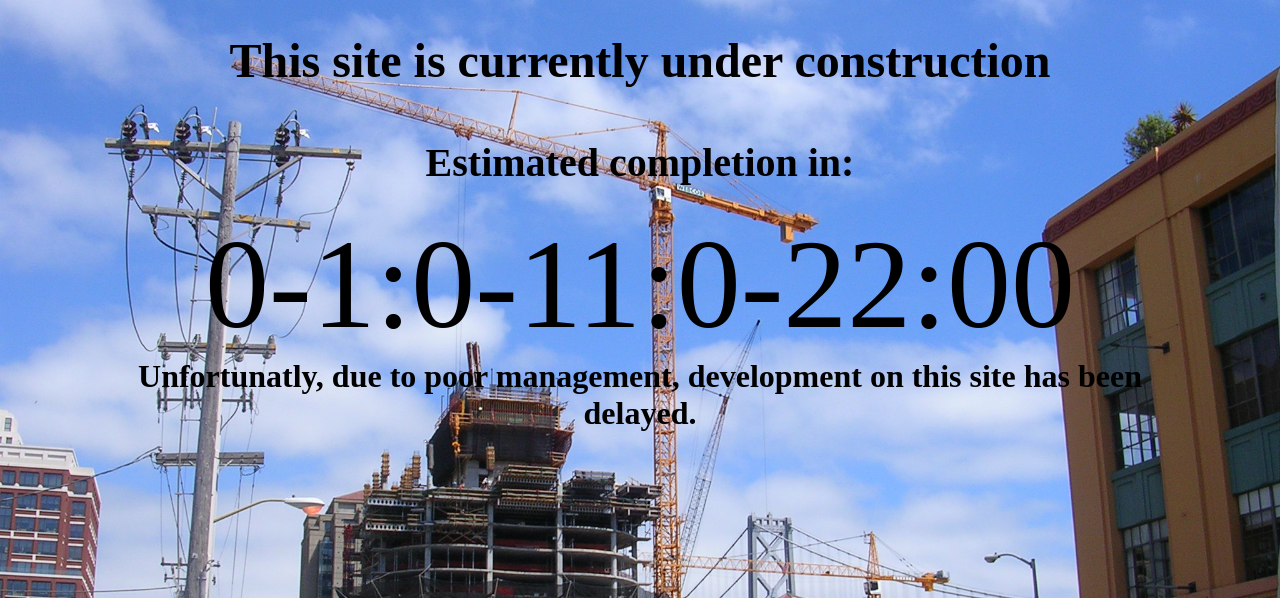
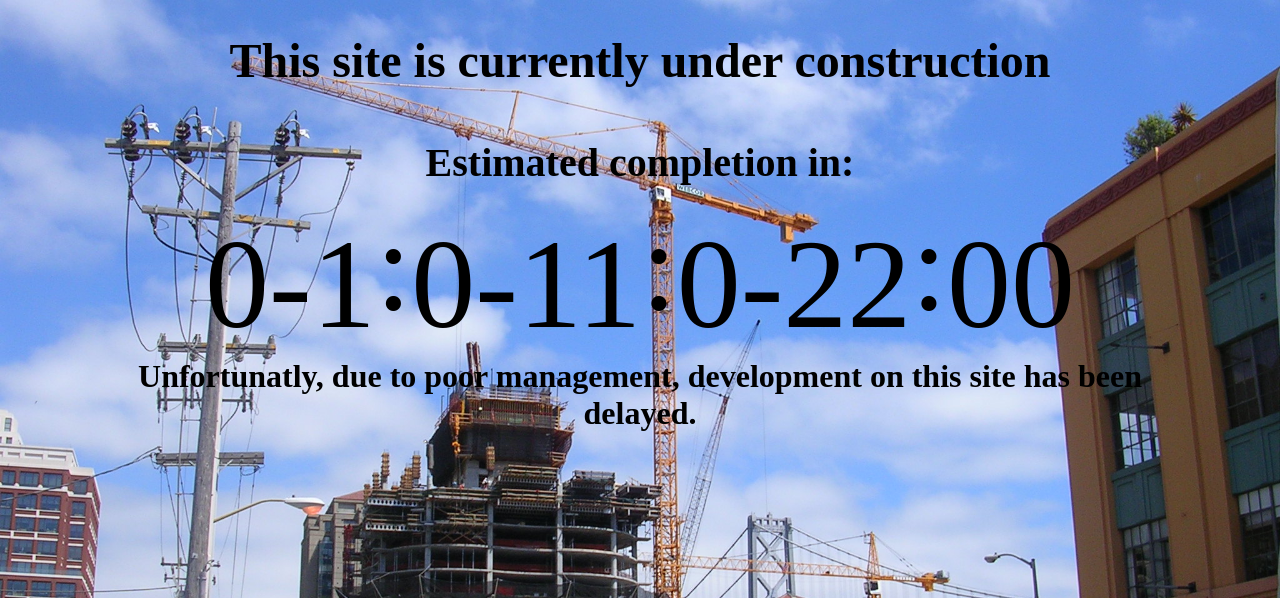
Before and after one commit to kalkins/personal_website, a Django app: template construction/templates/construction/index.html in a window 1280 px wide. Shown: the top 598 px of the page. Run offline with Django 3.2, Linux system fonts and the light colour scheme; the template is opened without the code that fills it, so the values that code supplies are empty; some libraries are stand-ins or nearby versions.

Commit message:
Fixed the vertical position of the colons in the countdown on the 'Under construction' page.

```diff
--- a/construction/static/construction/script.js
+++ b/construction/static/construction/script.js
@@ -49,12 +49,19 @@
     return [days_string, hours_string, minutes_string, seconds_string, days, hours, minutes, seconds];
 }
 
+function print(days, hours, minutes, seconds) {
+    $("#days").text(days);
+    $("#hours").text(hours);
+    $("#minutes").text(minutes);
+    $("#seconds").text(seconds);
+}
+
 function rewind() {
     if (speed < 2000000) {
         speed = speed*(1.01 + speed/50000);
     }
-    var diff = get_diff(current)
-    $("#clock").text(diff[0]+":"+diff[1]+":"+diff[2]+":"+diff[3]);
+    var diff = get_diff(current);
+    print(diff[0], diff[1], diff[2], diff[3]);
     if (current.diff(date, "milliseconds") < -speed) {
         current.add(speed, "milliseconds");
         window.setTimeout(rewind, 50);
@@ -73,7 +80,7 @@
     window.setInterval(function() {
         if (!rewinding) {
             var diff = get_diff(date);
-            $("#clock").text(diff[0]+":"+diff[1]+":"+diff[2]+":"+diff[3]);
+            print(diff[0], diff[1], diff[2], diff[3]);
 
             if (diff[4] <= 0 && diff[5] <= 0 && diff[6] <= 0 && diff[7] <= 0) {
                 rewinding = true;
--- a/construction/static/construction/style.css
+++ b/construction/static/construction/style.css
@@ -33,10 +33,18 @@
     text-align: center;
 }
 
-#clock {
+#clock_wrapper {
     padding-top: 2%;
     display: table;
     margin: 0 auto;
+}
+
+.clock, .colon {
     font-size: 800%;
     color: black;
 }
+
+.colon {
+    position: relative;
+    top: -0.14em;
+}
--- a/construction/templates/construction/index.html
+++ b/construction/templates/construction/index.html
@@ -14,7 +14,15 @@
     <body>
         <h1>This site is currently under construction</h1>
         <h2>Estimated completion in:</h2>
-        <span id="clock">00:00:00:00</span>
+        <div id="clock_wrapper">
+            <span id="days" class="clock">00</span>
+            <span class="colon">:</span>
+            <span id="hours" class="clock">00</span>
+            <span class="colon">:</span>
+            <span id="minutes" class="clock">00</span>
+            <span class="colon">:</span>
+            <span id="seconds" class="clock">00</span>
+        </div>
         <h3 id="excuse"></h3>
     </body>
 </html>
```
